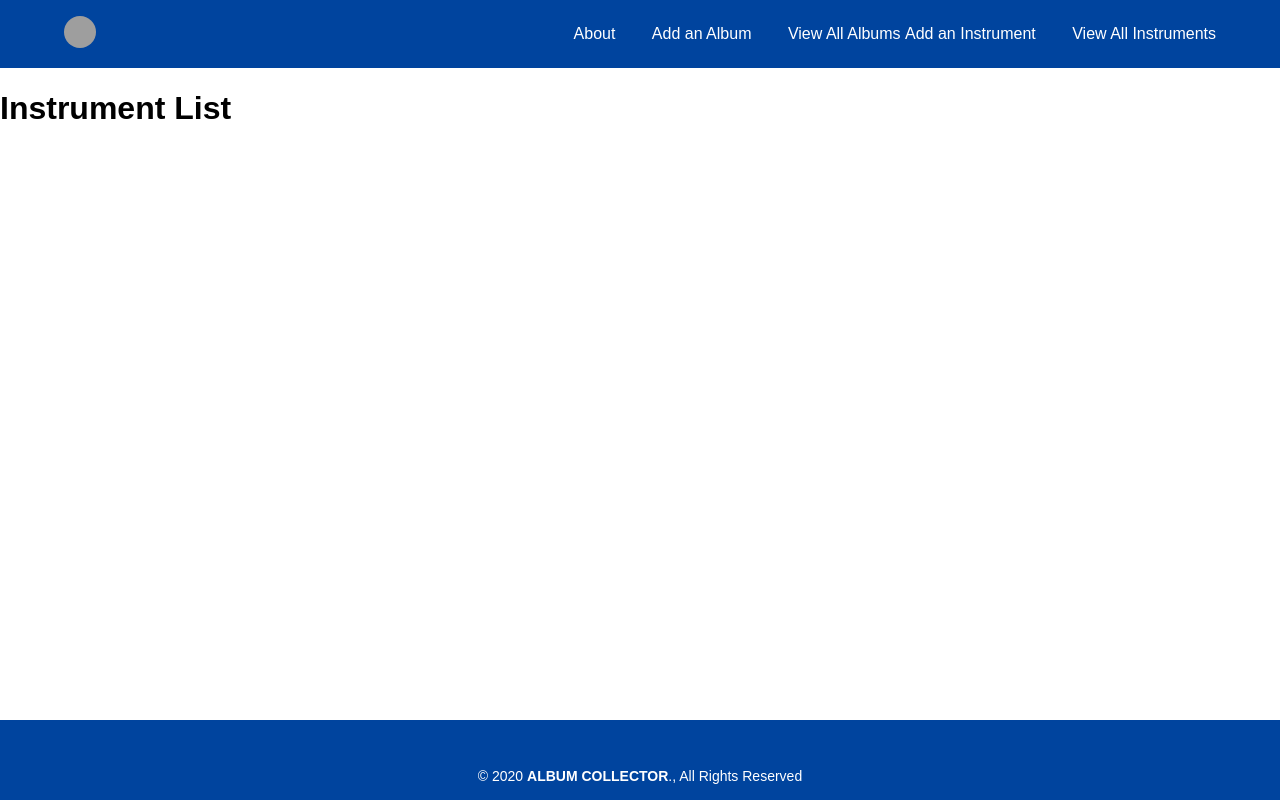
After one commit to jacklmbrt07/albumcollector-120792, a Django app: template main_app/templates/instruments/instrument_index.html in a window 1280 px wide. The commit adds this page. Run offline with Django 3.2, Linux system fonts and the light colour scheme; the template is opened without the code that fills it, so the values that code supplies are empty; grey boxes are pictures that could not be loaded.

Commit message:
instrument views not working

```diff
--- a/albumcollector/settings.py
+++ b/albumcollector/settings.py
@@ -108,7 +108,7 @@ AUTH_PASSWORD_VALIDATORS = [
 
 LANGUAGE_CODE = 'en-us'
 
-TIME_ZONE = 'UTC'
+TIME_ZONE = 'America/Los_Angeles'
 
 USE_I18N = True
 
--- a/main_app/templates/base.html
+++ b/main_app/templates/base.html
@@ -20,6 +20,8 @@
               <a class="link dim white f6 f5-ns dib mr3 mr4-ns" href="{% url 'about' %}" title="About">About</a>
               <a class="link dim white f6 f5-ns dib mr3 mr4-ns" href="{% url 'albums_create' %}" title="Create">Add an Album</a>
               <a class="link dim white f6 f5-ns dib" href="{% url 'index' %}" title="Albums">View All Albums</a>
+              <a class="link dim white f6 f5-ns dib mr3 mr4-ns" href="{% url 'instruments_create' %}" title="InstrumentCreate">Add an Instrument</a>
+              <a class="link dim white f6 f5-ns dib" href="{% url 'instruments_index' %}" title="Instruments">View All Instruments</a>
             </div>
           </nav>
     </header>
--- /dev/null
+++ b/main_app/templates/instruments/instrument_index.html
@@ -0,0 +1,22 @@
+{% extends 'base.html' %}
+{% block content %}
+
+<h1>Instrument List</h1>
+
+{% for instrument in instrument_list %}
+<div>
+    <a href="{% url 'instruments_detail' instrument.id %}">
+        <div class="content">
+            <article class="center mw5 mw6-ns br3 hidden ba b--black-10 mv4">
+                <h1 class="f4 bg-near-white br3 br--top black-60 mv0 pv2 ph3">{{ instrument.name }}</h1>
+                <div class="pa3 bt b--black-10">
+                <p class="f6 f5-ns lh-copy measure">Color: {{ instrument.color }}</p>
+                <p class="f6 f5-ns lh-copy measure">Type: {{ instrument.sound }}</p>
+                </div>
+            </article>
+        </div>
+    </a>
+</div>
+{% endfor %}
+
+{% endblock %}
--- a/main_app/urls.py
+++ b/main_app/urls.py
@@ -11,4 +11,13 @@ urlpatterns = [
          views.AlbumUpdate.as_view(), name='albums_update'),
     path('albums/<int:pk>/delete/',
          views.AlbumDelete.as_view(), name='albums_delete'),
+    path('instruments/', views.InstrumentList.as_view(), name='instruments_index'),
+    path('instruments/<int:instrument_id>/',
+         views.InstrumentDetail.as_view(), name='instruments_detail'),
+    path('instruments/create/', views.InstrumentCreate.as_view(),
+         name='instruments_create'),
+    path('instruments/<int:pk>/update/',
+         views.InstrumentUpdate.as_view(), name='instruments_update'),
+    path('instruments/<int:pk>/delete/',
+         views.InstrumentDelete.as_view(), name='instruments_delete'),
 ]
```
Also changed, not shown: main_app/models.py (+19 -0 lines), main_app/templates/instruments/instrument_detail.html (added, +22 -0 lines), main_app/templates/main_app/album_confirm_delete.html (added, +13 -0 lines), main_app/templates/main_app/instrument_confirm_delete.html (added, +13 -0 lines), main_app/templates/main_app/instrument_form.html (added, +16 -0 lines), main_app/views.py (+25 -1 lines), main_app/migrations/0002_instrument.py (added).
